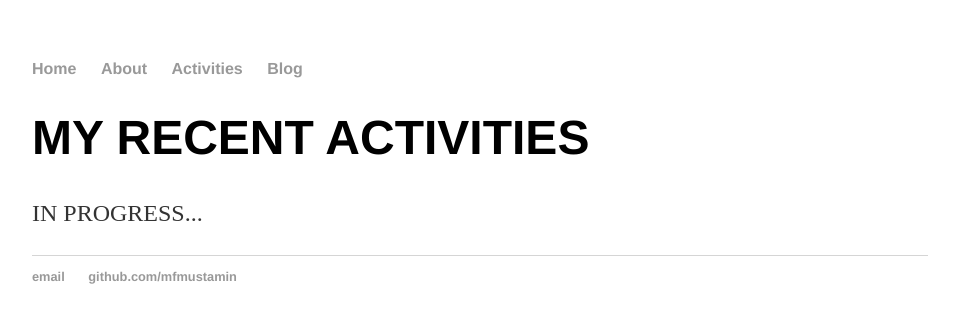
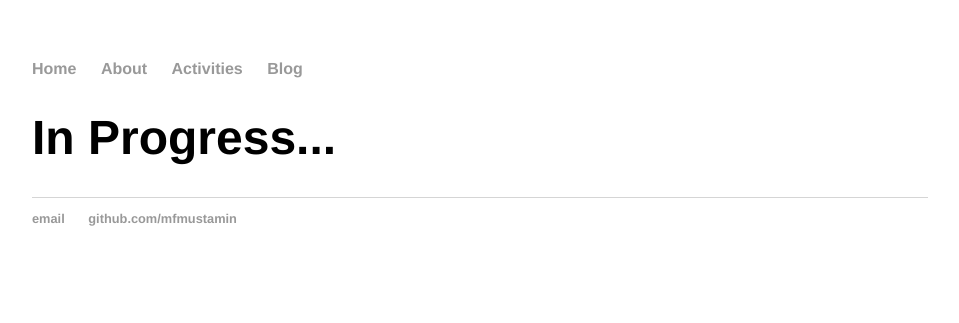
Before and after one commit to mfmustamin/mfmustamin.github.io, a Jekyll site: the page built from activities/index.html, in a window 1280 px wide. Shown: the top 323 px of the page, without its empty margins (160-1119 px from the left). Built offline with Jekyll 4.4.1, drawn with Linux system fonts in a browser that asks for light colours.

Commit message:
Update index.html

```diff
--- a/activities/index.html
+++ b/activities/index.html
@@ -2,5 +2,4 @@
 layout: default
 title: Recent Activities
 ---
-	<h1>MY RECENT ACTIVITIES</h1>
-  <p> IN PROGRESS... </p>
+	<h1>In Progress...</h1>
```
